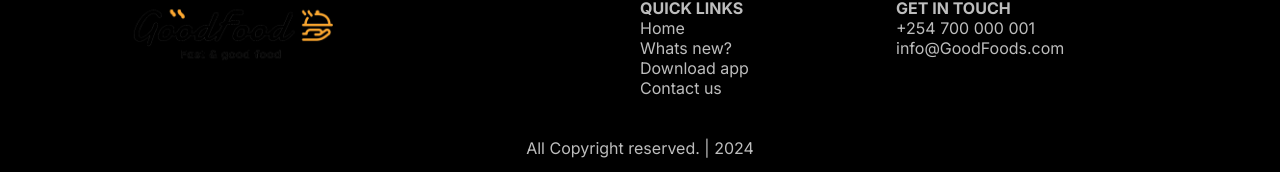
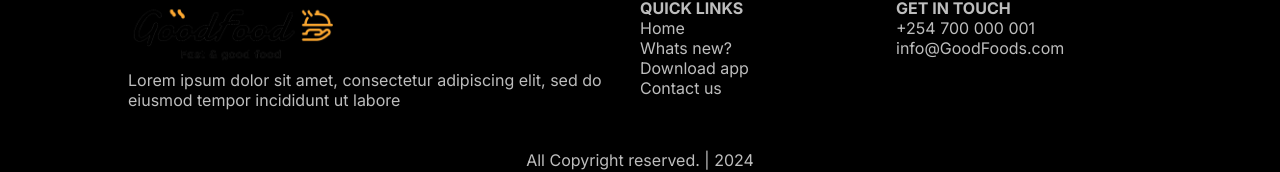
Before and after one commit to felixDev22/ecommerce, a React (Vite) app: page / in a window 1280 px wide. Shown: the part 2625-2797 px from the top of the page. Built offline with nearby package versions, Linux system fonts and the light colour scheme; a web font is replaced by a local one.

Commit message:
Add dummy copy under the footer logo

```diff
--- a/src/components/footer/Footer.jsx
+++ b/src/components/footer/Footer.jsx
@@ -7,6 +7,10 @@ const Footer = () => {
       <div className="footer-wrapper">
         <div className="footer-left">
           <img src={assets.logo} alt="footer-logo" />
+          <p className="footer-copy">
+            Lorem ipsum dolor sit amet, consectetur adipiscing elit, sed do
+            eiusmod tempor incididunt ut labore
+          </p>
         </div>
         <div className="footer-centre">
           <h4>QUICK LINKS</h4>
@@ -25,7 +29,7 @@ const Footer = () => {
           </ul>
         </div>
       </div>
-      <hr></hr>
+      <hr className="line"></hr>
       <p className="copyright">All Copyright reserved. | 2024 </p>
     </div>
   );
```
